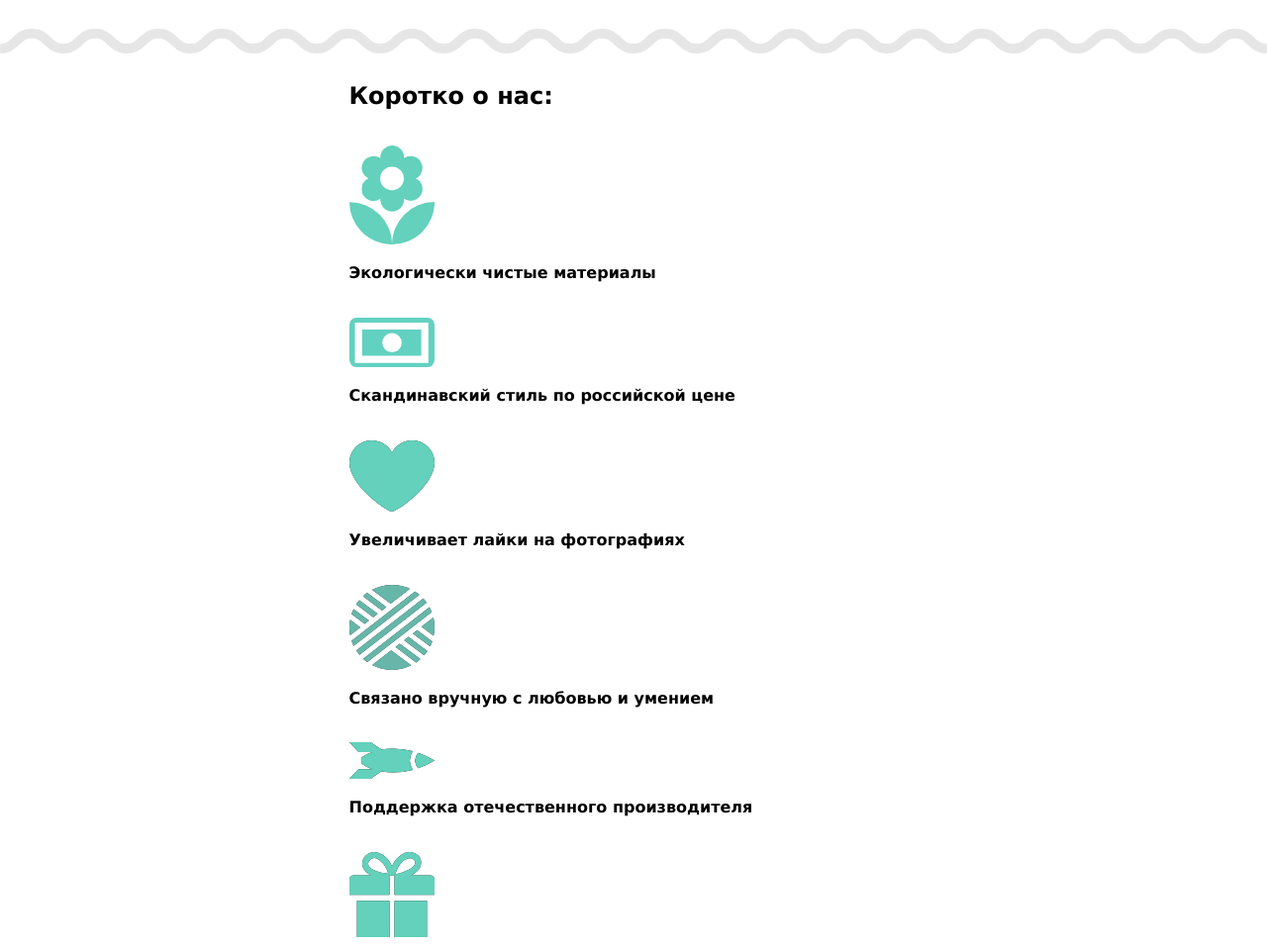
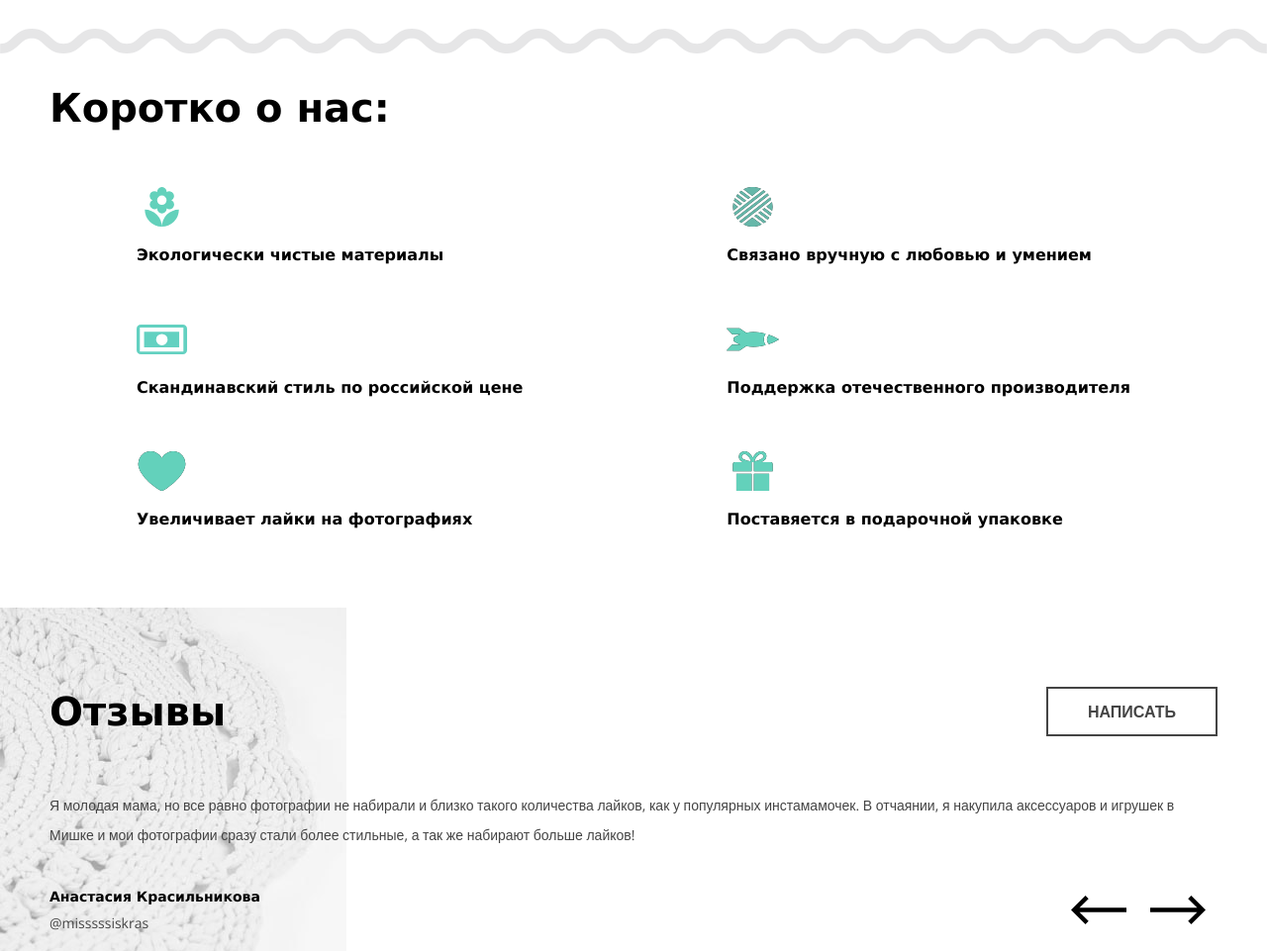
Before and after one commit to Frayz17/Mishka-magazine-htmlAcademy, a website: page app/index.html in a window 1280 px wide. Shown: the part 1540-2501 px from the top of the page at 99% size. Drawn offline with nearby package versions, Linux system fonts and the light colour scheme.

Commit message:
Reviews section for tablet version is complete.

```diff
--- a/app/index.html
+++ b/app/index.html
@@ -132,6 +132,9 @@
 
     <h2>Коротко о нас:</h2>
 
+    <div class="about-pointsBox">
+
+      <div class="about-pointsBox-leftColumn">
         <div class="about-point">
           <img src="img/about/flower.svg" alt="">
           <p>Экологически чистые материалы</p>
@@ -144,6 +147,9 @@
           <img src="img/about/love.svg" alt="">
           <p>Увеличивает лайки на фотографиях</p>
         </div>
+      </div>
+
+      <div class="about-pointsBox-rightColumn">
         <div class="about-point">
           <img src="img/about/ball.svg" alt="">
           <p>Связано вручную с любовью и умением</p>
@@ -155,6 +161,9 @@
         <div class="about-point">
           <img src="img/about/present.svg" alt="">
           <p>Поставяется в подарочной упаковке</p>
+        </div>
+      </div>
+
     </div>
 
   </div>
--- a/app/scss/main.scss
+++ b/app/scss/main.scss
@@ -217,6 +217,11 @@ a {
 		.hamburger {
 			display: none;
 		}
+	}
+
+	img {
+		width: 112px;
+		height: auto;
 	}
 
   // navigation list styling for tablet version -----
@@ -625,6 +630,45 @@ a {
 	img {
 		width: 15%;
 	}
+}
+
+
+// ---------- tablet version about section ----------
+@media only screen and (min-width: 768px) {
+.about {
+
+	.container {
+    padding: 0 50px;
+    max-width: 100%;
+   	padding-bottom: 80px;
+	}
+
+	h2 {
+		font-size: 40px;
+		line-height: 50px;
+	}
+
+	.about-pointsBox {
+		display: flex;
+		justify-content: space-around;
+		// margin-top: 15px;
+	}
+
+	.about-pointsBox-leftColumn {
+    padding-right: 30px;
+    box-sizing: border-box;
+	}
+
+	.about-point {
+		margin-top: 55px;
+	}
+
+	img {
+		width: 13%;
+		height: 40px;
+	}
+
+}
 } // ========== end about section ==========
 
 
@@ -736,6 +780,74 @@ a {
 	content: url("../img/zigzagLine.svg");
 	width: 100%;
 } // ========== end reviews section ==========
+
+
+// ---------- tablet version reviews section ----------
+@media only screen and (min-width: 768px) {
+.reviews {
+	padding-top: 80px;
+
+  background-image: url("../img/reviews/background.jpg");
+  background-repeat: no-repeat;
+  background-position: top left;
+
+	.container {
+		padding: 0 50px;
+    padding-bottom: 160px;
+    max-width: unset;
+
+    display: flex;
+    flex-wrap: wrap;
+    align-items: center;
+    justify-content: space-between;
+
+    position: relative;
+	}
+
+	h2 {
+		order: 1;
+		font-family: verdana, arial, sans-serif;
+		font-size: 40px;
+		line-height: 50px;
+	}
+
+	.reviews-authorBox {
+		margin: 0px;
+		margin-top: 55px;
+    order: 3;
+	}
+
+	.reviews-authorBox-review {
+		margin: 0px;
+	}
+
+	.reviews-authorBox-author {
+		margin-top: 35px;
+	}
+
+	.reviews-arrowBox {
+		position: absolute;
+		bottom: 163;
+    right: 50;
+	}
+
+	.reviews-arrowLeft,
+	.reviews-arrowRight {
+		padding: 0;
+		margin: 0;
+		width: 80px;
+		background-size: 70%;
+		border: none;
+	}
+
+	.reviews-btn {
+		order: 2;
+		margin: 0;
+		padding: 15px 40px;
+	}
+
+}
+}
 
 
 
```
Also changed, not shown: app/css/main.css, app/img/reviews/Background.jpg (added). Lines whose indentation alone changed are shown as unchanged.
